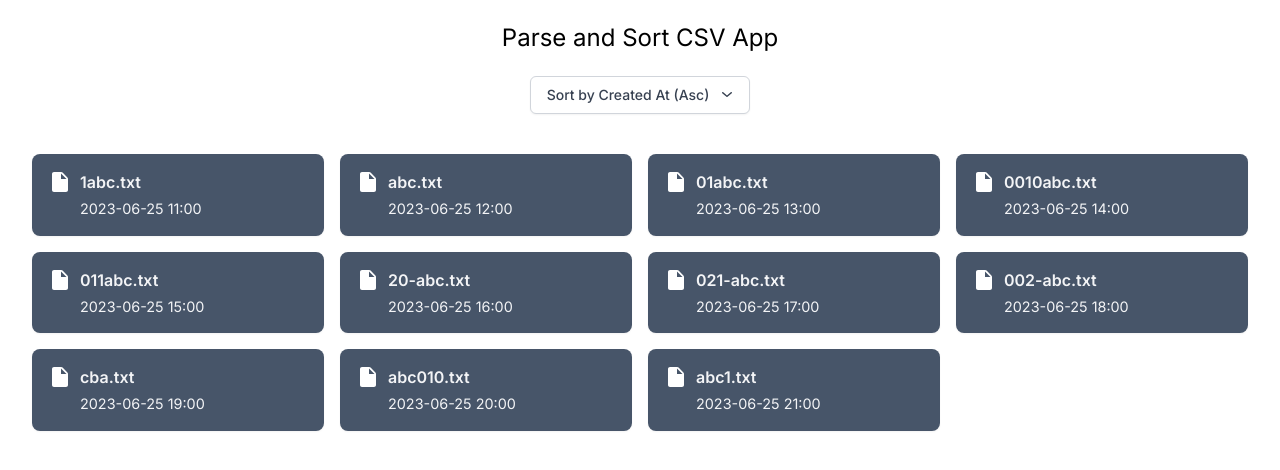
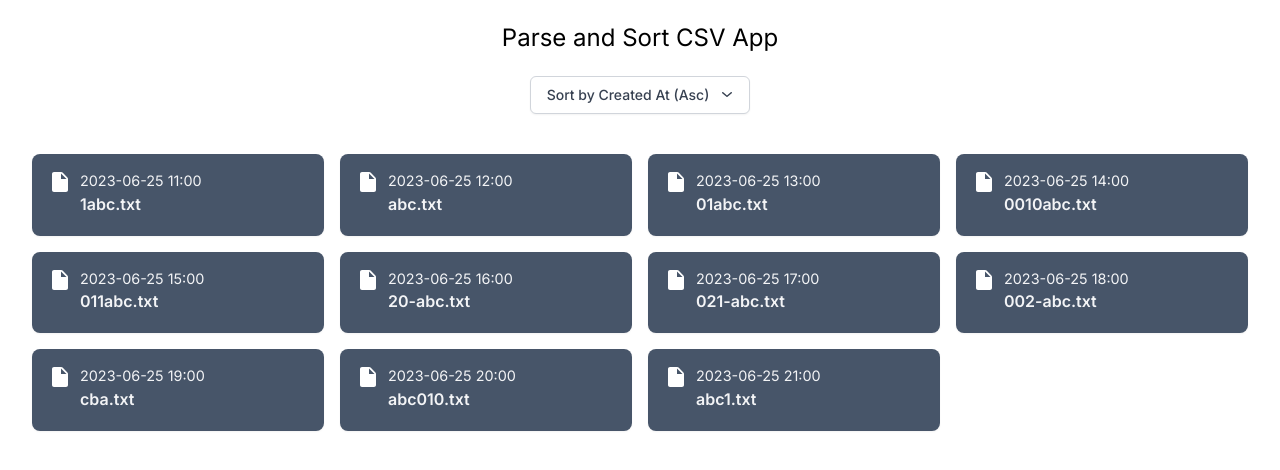
Before and after one commit to GaadMaiyaki/su-fsd, a Next.js app: page /items in a window 1280 px wide. Shown: the top 470 px of the page. Built offline with nearby package versions, Linux system fonts and the light colour scheme.

Commit message:
chore: rearrange date/filename display on the card

```diff
--- a/src/components/common/item-card/index.tsx
+++ b/src/components/common/item-card/index.tsx
@@ -7,10 +7,10 @@ const ItemCard = ({createdAt, filename}: ItemProps) => {
       <FileIcon />
 
       <div className="ml-2">
-        <h2 className="mb-1 text-[1em] text-gray-100 font-semibold">
+        <h2 className="text-[0.9em] text-gray-100">{createdAt}</h2>
+        <p className="mb-1 text-[1em] text-gray-100 font-semibold">
           {filename}
-        </h2>
-        <p className="text-[0.9em] text-gray-100">{createdAt}</p>
+        </p>
       </div>
     </div>
   );
```
